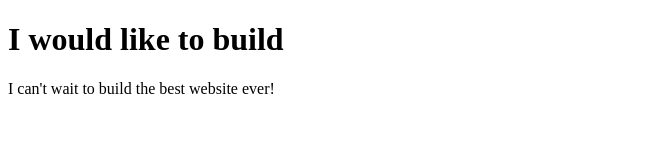
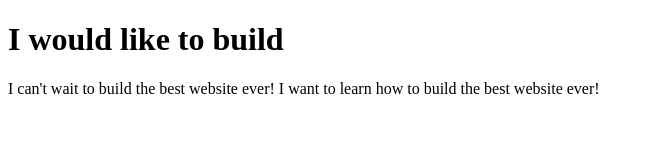
Before and after one commit to Zhiwutian/javascript-prep-0623-code-solutions, a website: page prep-example/index.html in a window 1280 px wide. Shown: the whole page, without its empty margins (0-653 px from the left). Drawn offline with Linux system fonts and the light colour scheme.

Commit message:
Updated prep example with new sentence
fdfdfdadsf

```diff
--- a/prep-example/index.html
+++ b/prep-example/index.html
@@ -7,7 +7,8 @@
     <h1>I would like to build</h1>
     <p>
       <!-- write your app ideas here 👇 -->
-      I can't wait to build the best website ever!
+      I can't wait to build the best website ever! I want to learn how to build
+      the best website ever!
     </p>
   </body>
 </html>
```
